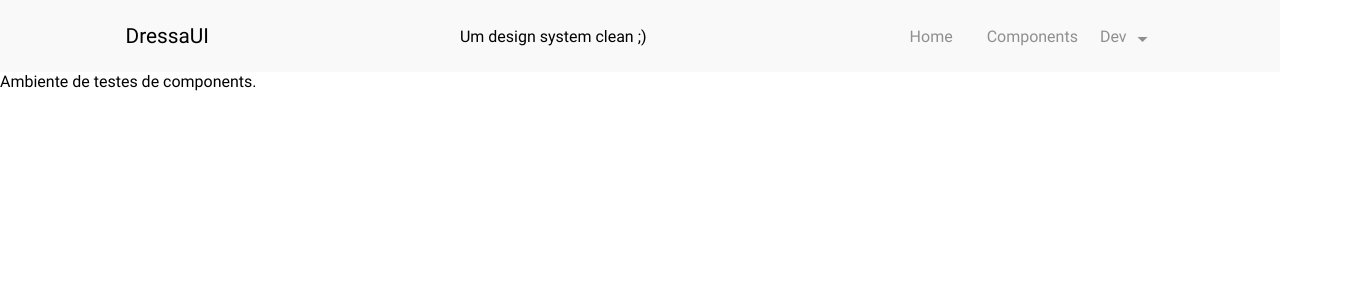
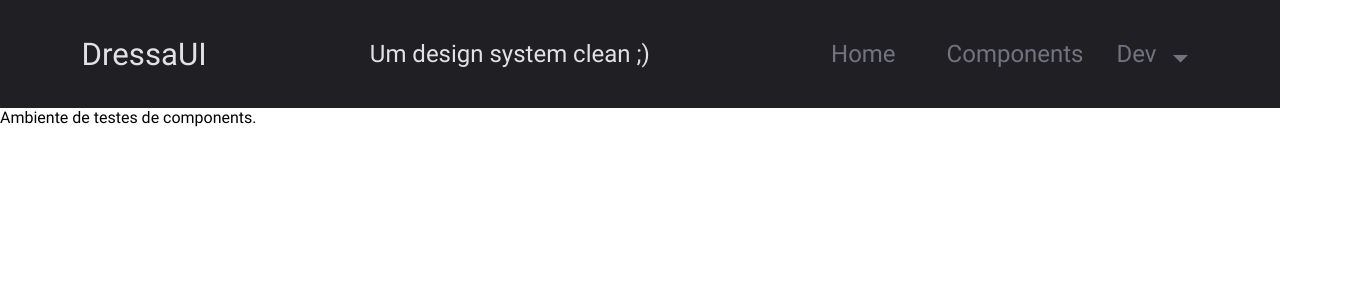
Before and after one commit to drelocatelli/dressa-ui-package, a React (Create React App) app: page / in a window 1280 px wide. Shown: the top 300 px of the page, 1364 px wide, since content can reach past the window. Built offline with nearby package versions, Linux system fonts and the light colour scheme.

Commit message:
improve navbar quality

```diff
--- a/src/components/Nav.tsx
+++ b/src/components/Nav.tsx
@@ -120,7 +120,7 @@ export const NavDropdown = (props: NavDropDownProps) => {
 
         // toggle position of ul.dropdown
         if (ulDropDownStyle.top.startsWith('-')) {
-            const navPosition = parseInt(navHeight);
+            const navPosition = parseInt(navHeight) + 25;
 
             ulDropdown.style.setProperty('top', `${navPosition}px`);
         } else {
@@ -211,6 +211,13 @@ const NavStyle = styled.nav<AppPropsWithTheme>`
             top:-8000px;
             box-sizing: border-box;
             list-style: none;
+
+            li {
+                a {
+                    display: block;
+                    padding:.5rem 0;
+                }
+            }
         }
     }
 
@@ -256,7 +263,7 @@ const NavStyle = styled.nav<AppPropsWithTheme>`
         justify-content: space-between;
         box-sizing: content-box;
         height: auto;
-        padding: 20px 0;
+        padding: 10px 0;
 
         .dropdown-expanded {
             ul.dropdown {
@@ -264,8 +271,12 @@ const NavStyle = styled.nav<AppPropsWithTheme>`
                 padding: initial;
                 position: relative;
                 left: initial;
-                top: initial;
+                top: 20px;
                 min-width: initial;
+                box-shadow: none;
+                margin-top: 20px;
+
+
             }
         }
 
@@ -294,12 +305,13 @@ const NavStyle = styled.nav<AppPropsWithTheme>`
         }
 
         .navbar-mobile {
+            padding-top: 20px;
             li {
                 a {
                     display: block;
                     height: auto;
                     padding:10px 0;
-                    margin: 10px 0;
+                    margin: 0 0;
                 }
             }
         }
@@ -327,6 +339,7 @@ const NavTheme = {
         .dropdown-expanded {
             ul.dropdown {
                 background: #202024;
+                box-shadow: inset 0px 0px 4px #000;
             }
         }
     `,
@@ -349,6 +362,7 @@ const NavTheme = {
         .dropdown-expanded {
             ul.dropdown {
                 background: #f9f9f9;
+                box-shadow: inset 0px 0px 4px #ccc;
             }
         }
     `
--- a/src/index.tsx
+++ b/src/index.tsx
@@ -1,16 +1,21 @@
 import React from 'react';
 import ReactDOM from 'react-dom/client';
+import { Icon } from './components/Icons';
 import { Nav, Navbar, NavDropdown } from './components/Nav';
 
 const root = ReactDOM.createRoot(
     document.getElementById('root') as HTMLElement
 );
-root.render(<React.StrictMode> <App /> </React.StrictMode>);
+root.render(
+    <React.StrictMode>
+        <App />
+    </React.StrictMode>
+);
 
 function App() {
     return (
         <>
-            <Navbar>
+            <Navbar darkMode style={{zoom: '150%'}}>
                 <Navbar.Brand children='DressaUI' />
                 Um design system clean ;)
                 <Navbar.Toggle aria-controls='basic' />
--- a/tsconfig.json
+++ b/tsconfig.json
@@ -22,8 +22,8 @@
     "noImplicitAny": true,
     "strictNullChecks": true,
     "suppressImplicitAnyIndexErrors": true,
-    "noUnusedLocals": true,
-    "noUnusedParameters": true
+    "noUnusedLocals": false,
+    "noUnusedParameters": false
   },
   "include": [
     "src"
```
